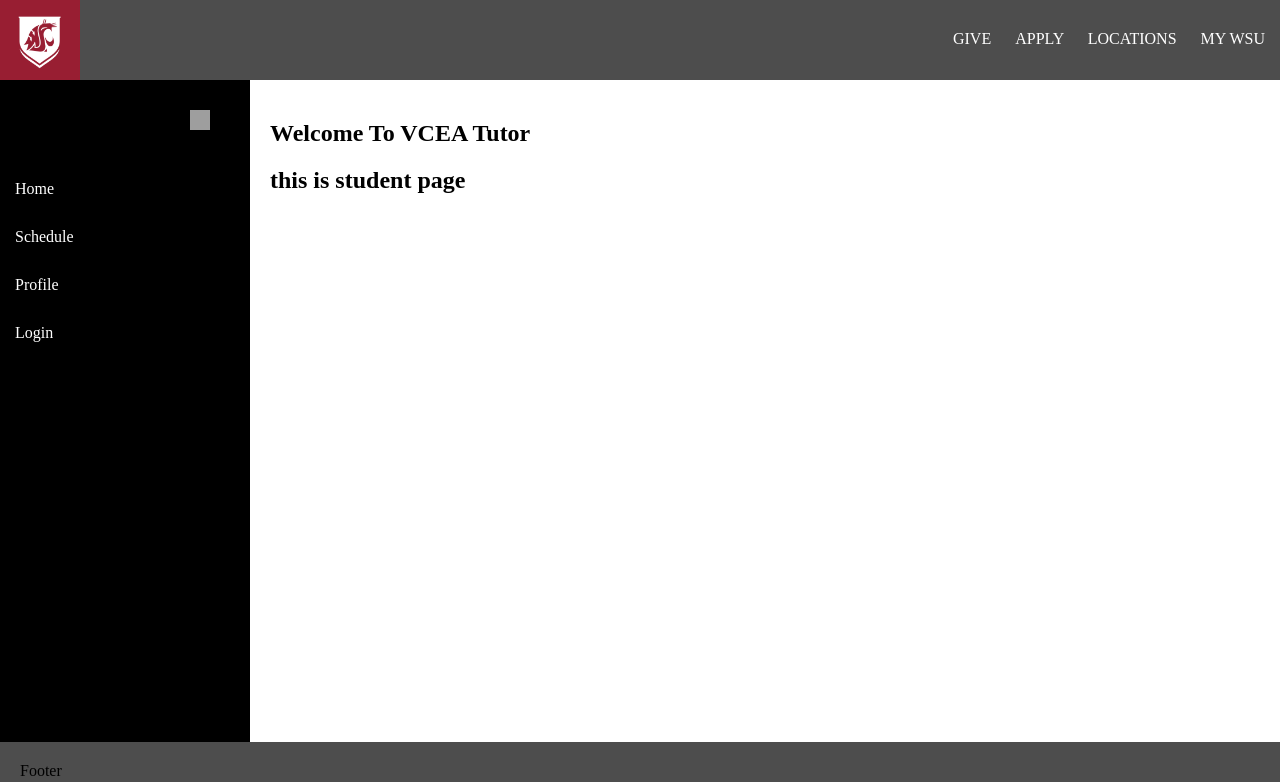
After one commit to ademskey/Tutor-Scheduling-Webapp, a Django app: page /student/ in a window 1280 px wide. The commit adds this page. Shown: the top 782 px of the page. Run offline with Django 4.2, Linux system fonts and the light colour scheme; grey boxes are pictures that could not be loaded.

Commit message:
Fixed the models.py and Implemeted the register and login

```diff
--- a/TutorProject/Apps/TutorApp/apps.py
+++ b/TutorProject/Apps/TutorApp/apps.py
@@ -1,6 +1,9 @@
 from django.apps import AppConfig
 
 
+
+class TutorAppConfig(AppConfig):
+    name = 'Apps.TutorApp'
 class TutorappConfig(AppConfig):
     default_auto_field = 'django.db.models.BigAutoField'
     name = 'TutorApp'
--- a/TutorProject/Apps/TutorApp/urls.py
+++ b/TutorProject/Apps/TutorApp/urls.py
@@ -1,9 +1,14 @@
 from django.urls import path
 from . import views
 from .views import *
+from django.contrib.auth.views import LoginView, LogoutView
 
 urlpatterns = [
     path("", views.home, name="home"),
-    path("register/", views.register, name = "register"),
-    path('login/', views.custom_login, name='user_login')
+    path("register/", views.register, name="register"),
+    path('student/', views.student_view, name='student_view_name'),
+    path('login/', LoginView.as_view(template_name='login.html'), name='login'),
+    path('logout/', LogoutView.as_view(next_page='login'), name='logout'),
+    path('accounts/profile/', views.student_view, name='logged in'),
+
 ]
--- a/TutorProject/Apps/TutorApp/views.py
+++ b/TutorProject/Apps/TutorApp/views.py
@@ -1,47 +1,65 @@
 from django.shortcuts import render, HttpResponse, redirect
 from django.contrib.auth.forms import UserCreationForm, AuthenticationForm
-from django.contrib.auth.views import LoginView
 from django.contrib.auth import login, authenticate
+from .forms import CustomUserCreationForm
 # Create your views here.
 
 def home(request):
-    return render(request, "register.html")
+    if request.user.is_authenticated:
+        # Redirect logged-in users to their respective pages
+        if request.user.is_admin:
+            return redirect(admin_view)
+        elif request.user.is_student:
+            return redirect(student_view)
+        elif request.user.is_tutor:
+            return redirect(tutor_view)
+
+    # Handle the login POST request
+    if request.method == "POST":
+        form = AuthenticationForm(data=request.POST)
+        if form.is_valid():
+            user = form.get_user()
+            login(request, user)
+
+            if user.is_admin:
+                return redirect(admin_view)
+            elif user.is_student:
+                return redirect(student_view)
+            elif user.is_tutor:
+                return redirect(tutor_view)
+            else:
+                return redirect('home')
+    else:
+        form = AuthenticationForm()
+
+    # For non-logged-in users, show the login page with the form
+    return render(request, "login.html", {'form': form})
+
+
+
+
+def student_view(request):
+    return render(request, 'studentPage.html')
+def admin_view(request):
+    return render(request, 'adminPage.html')
+def tutor_view(request):
+    return render(request, 'tutorPage.html')
+
+
+
 
 
 def register(request):
     if request.method == 'POST':
-        form = UserCreationForm(request.POST)
+        form = CustomUserCreationForm(request.POST)
         if form.is_valid():
             user = form.save()
-            user.is_student = True
-            return redirect('login')
+
+            # Log the user in.
+            login(request, user)
+
+            return redirect(student_view)  # Use the name of the URL pattern
     else:
-        form = UserCreationForm()
+        form = CustomUserCreationForm()
 
-    context = {'form': form}
-    return render(request, "register.html", context)
-
-# Login View
-def custom_login(request):
-    if request.method == 'POST':
-        form = AuthenticationForm(data=request.POST)
-        if form.is_valid():
-            username = form.cleaned_data.get('username')
-            password = form.cleaned_data.get('password')
-            user = authenticate(username=username, password=password)
-
-            if user:
-                login(request, user)
-                if user.is_admin:
-                    return redirect('admin_dashboard')
-                elif user.is_student:
-                    return redirect('student_dashboard')
-                elif user.is_tutor:
-                    return redirect('tutor_dashboard')
-                else:
-                    return redirect('dashboard')  # Redirect to a default dashboard or another appropriate URL
-
-    # Handle the case when login fails or for GET requests
-    form = AuthenticationForm()
-    context = {'form': form}
-    return render(request, "login.html", context)
+    return render(request, 'register.html', {'form': form})
--- /dev/null
+++ b/TutorProject/Templates/adminPage.html
@@ -0,0 +1,5 @@
+{% extends "base.html" %} {% block title %} admin Page {% endblock %}
+
+{% block content %}
+<h1>this is admin page</h1>
+{% endblock %}
--- a/TutorProject/Templates/base.html
+++ b/TutorProject/Templates/base.html
@@ -41,7 +41,12 @@
                 <li><a href="#">Home</a></li>
                 <li><a href="#">Schedule</a></li>
                 <li><a href="#">Profile</a></li>
-                <li><a href="#">Login/Logout</a></li>
+                {% if user.is_authenticated %}
+                    <li><a href="{% url 'logout' %}">Logout</a></li>
+                {% else %}
+                    <li><a href="{% url 'login' %}">Login</a></li>
+                {% endif %}
+
             </ul>
         </div>
         </aside>
--- /dev/null
+++ b/TutorProject/Templates/studentPage.html
@@ -0,0 +1,5 @@
+{% extends "base.html" %} {% block title %} student Page {% endblock %}
+
+{% block content %}
+<h1>this is student page</h1>
+{% endblock %}
--- /dev/null
+++ b/TutorProject/Templates/tutorPage.html
@@ -0,0 +1,5 @@
+{% extends "base.html" %} {% block title %} tutor Page {% endblock %}
+
+{% block content %}
+<h1>this is tutor page</h1>
+{% endblock %}
--- a/TutorProject/TutorProject/settings.py
+++ b/TutorProject/TutorProject/settings.py
@@ -26,8 +26,7 @@
 
 # SECURITY WARNING: don't run with debug turned on in production!
 DEBUG = True
-LOGIN_REDIRECT_URL = '/'
-LOGIN_URL = 'custom_login'
+
 ALLOWED_HOSTS = []
 
 
@@ -40,7 +39,7 @@
     'django.contrib.sessions',
     'django.contrib.messages',
     'django.contrib.staticfiles',
-    "TutorApp"
+    "Apps.TutorApp"
 ]
 
 MIDDLEWARE = [
--- a/TutorProject/TutorProject/urls.py
+++ b/TutorProject/TutorProject/urls.py
@@ -19,9 +19,7 @@
 
 
 
-
 urlpatterns = [
     path('admin/', admin.site.urls),
-    path('', include('Apps.TutorApp.urls')),
-
+    path('', include('Apps.TutorApp.urls'))
 ]
```
Also changed, not shown: TutorProject/Apps/TutorApp/forms.py (added, +11 -0 lines), TutorProject/Apps/TutorApp/models.py (+27 -1 lines), TutorProject/Templates/login.html (+15 -2 lines), TutorProject/Templates/register.html (+20 -7 lines), TutorProject/Apps/TutorApp/migrations/0001_initial.py, TutorProject/Apps/TutorApp/migrations/0002_remove_customuser_username_admin_user_student_user_and_more.py (deleted), TutorProject/Static/img/Icons-Temp_icon-x-close.svg (renamed from TutorProject/Static/img/closeButton.svg).
